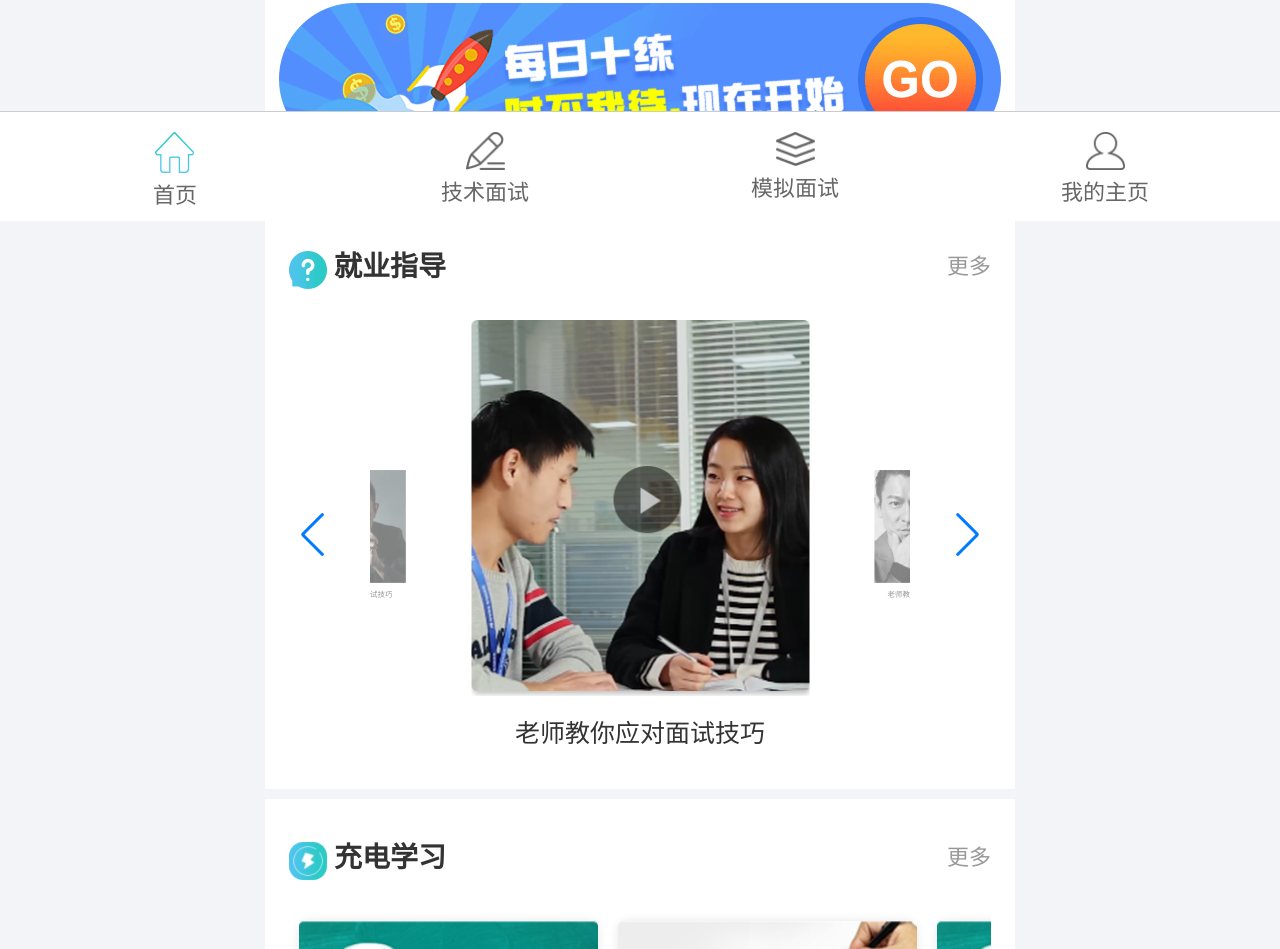
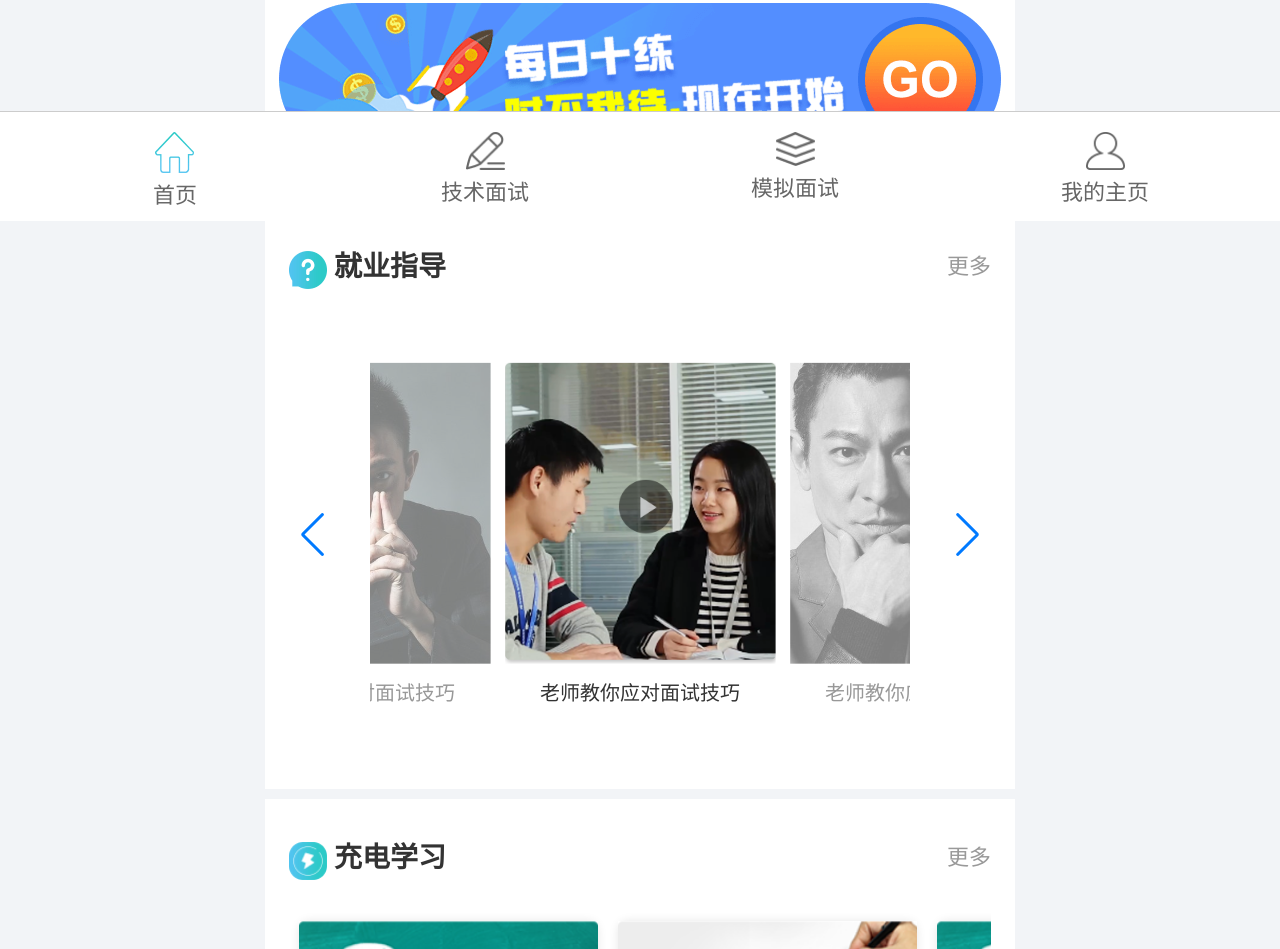
Before and after one commit to mochabohe/mocha.github.io, a plain HTML site: page index.html in a window 1280 px wide. Shown: the part 579-1528 px from the top of the page. Drawn offline with Linux system fonts and the light colour scheme; files whose address does not match are found by name.

Commit message:
Update index.css

```diff
--- a/css/index.css
+++ b/css/index.css
@@ -113,7 +113,7 @@ a {
   -webkit-align-items: center;
   align-items: center;
   transition: 300ms;
-  transform: scale(0.3);
+  transform: scale(0.8)!important;
   opacity: 0.5;
 }
 .get_job_focus .swiper-slide a {
```
